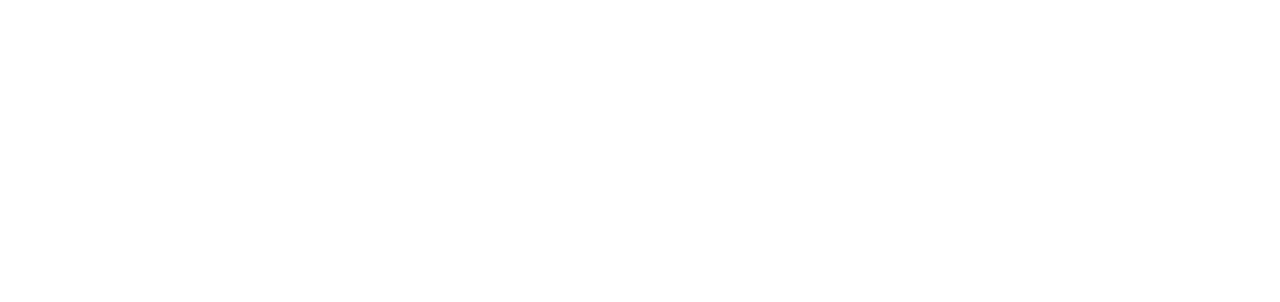
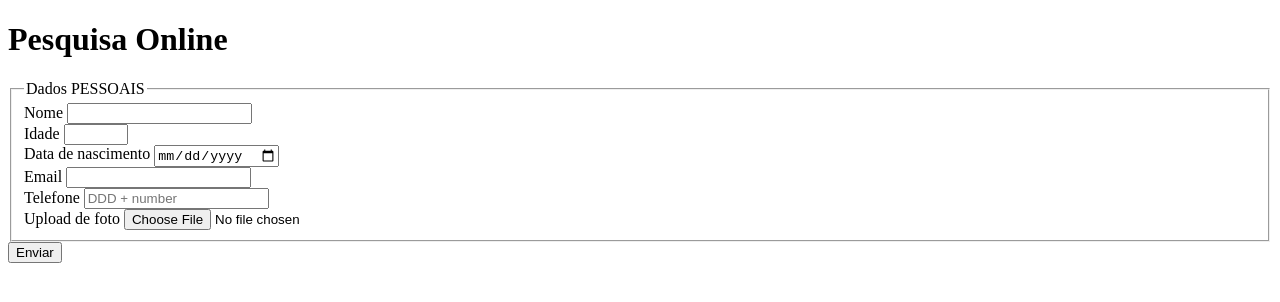
Before and after one commit to enzo-piazentin/pesquisa-culturama, a plain HTML site: page index.html in a window 1280 px wide. Drawn offline with Linux system fonts and the light colour scheme.

Commit message:
Cria sessão de dados pessoais

```diff
--- a/index.html
+++ b/index.html
@@ -6,6 +6,50 @@
     <title>Pesquisa Culturama</title>
 </head>
 <body>
+    <header>
+        <h1>Pesquisa Online</h1>
+    </header>
 
+    <section>
+        <form action="" method="get">
+            <fieldset>
+                <!-- DADOS PESSOAIS -->
+
+                <legend>Dados PESSOAIS</legend>
+                <label for="userName">Nome</label>
+                <input type="text" name="userName" required>
+
+                <br>
+
+                <label for="userAge">Idade</label>
+                <input type="number" name="userAge" min="12" max="100" required>
+
+                <br>
+
+                <label for="birthDate">Data de nascimento</label>
+                <input type="date" name="birthDate">
+
+                <br>
+
+                <label for="userEmail">Email</label>
+                <input type="email" name="userEmail" required>
+
+                <br>
+
+                <label for="userPhoneNumber">Telefone</label>
+                <input type="tel" name="userPhoneNumber" pattern="[0-9]{11}" placeholder="DDD + number">
+
+                <br>
+
+                <label for="userImage">Upload de foto</label>
+                <input type="file" accept="image/*" name="userImage">
+
+                <br>
+            </fieldset>
+
+            <button type="submit">Enviar</button>
+
+        </form>
+    </section>
 </body>
 </html>
```
